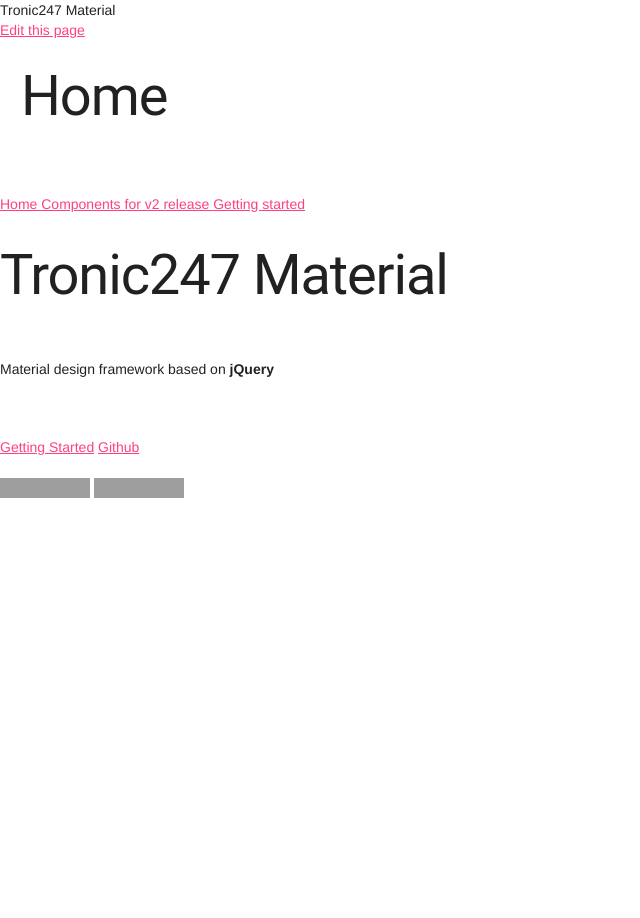
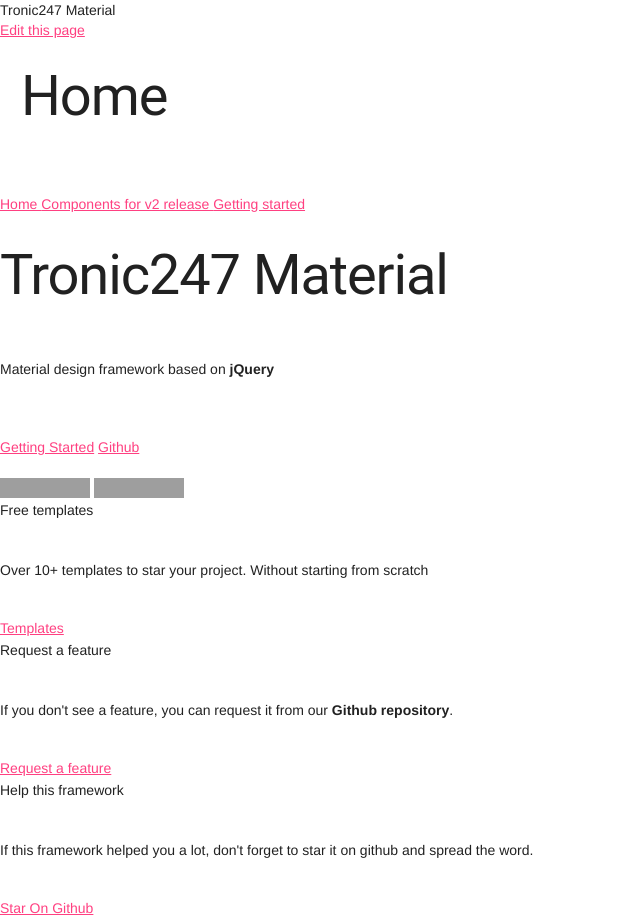
Before and after one commit to Duplore/material-docs, an MkDocs documentation site: the page built from docs/index.md, in a window 1280 px wide. Shown: the whole page, without its empty margins (0-640 px from the left). Built offline with MkDocs 1.6.1, drawn with Linux system fonts in a browser that asks for light colours; grey boxes are pictures that could not be loaded.

Commit message:
Update index.md

```diff
--- a/docs/index.md
+++ b/docs/index.md
@@ -13,3 +13,30 @@
     <img src="https://img.shields.io/github/last-commit/tronic247/material" alt="Latest Commit On Github" />
     <div class="p-3 m-3"></div>
 </div>
+<div class="container">
+    <div class="row text-left">
+        <div class="col text-muted p-4 m-2">
+            <p class="h5">Free templates</p>
+            <br />
+            <p>Over 10+ templates to star your project. Without starting from scratch</p>
+            <br />
+            <a href="#!" class="btn outlined">Templates</a>
+        </div>
+
+        <div class="col text-muted p-4 m-2">
+            <p class="h5">Request a feature</p>
+            <br />
+            <p>If you don't see a feature, you can request it from our <b>Github repository</b>.</p>
+            <br />
+            <a href="#!" class="btn outlined">Request a feature</a>
+        </div>
+
+        <div class="col text-muted p-4 m-2">
+            <p class="h5">Help this framework</p>
+            <br />
+            <p>If this framework helped you a lot, don't forget to star it on github and spread the word.</p>
+            <br />
+            <a href="#!" class="btn outlined">Star On Github</a>
+        </div>
+    </div>
+</div>
```
